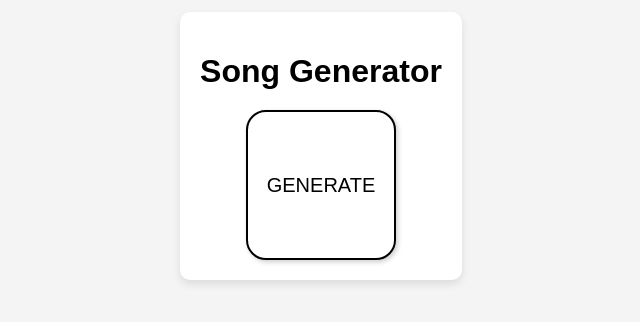
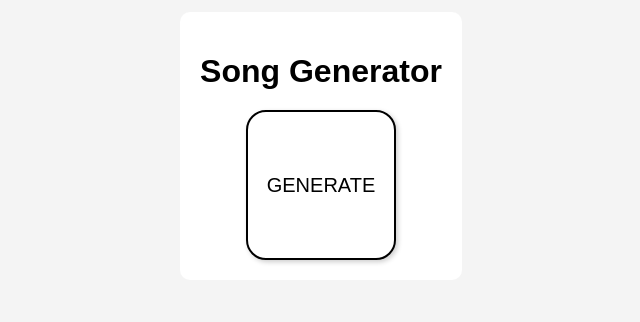
Before and after one commit to kay-who-codes/Song-Inspirator, a plain HTML site: page index.html in a window 1280 px wide. Shown: the part 254-576 px from the top of the page, 319-959 px from the left. Drawn offline with Linux system fonts and the light colour scheme.

Commit message:
Update style.css

```diff
--- a/style.css
+++ b/style.css
@@ -16,7 +16,6 @@ body {
   padding: 20px;
   background: #fff;
   border-radius: 10px;
-  box-shadow: 0 4px 8px rgba(0, 0, 0, 0.1);
 }
 
 /* Title Styling */
```
